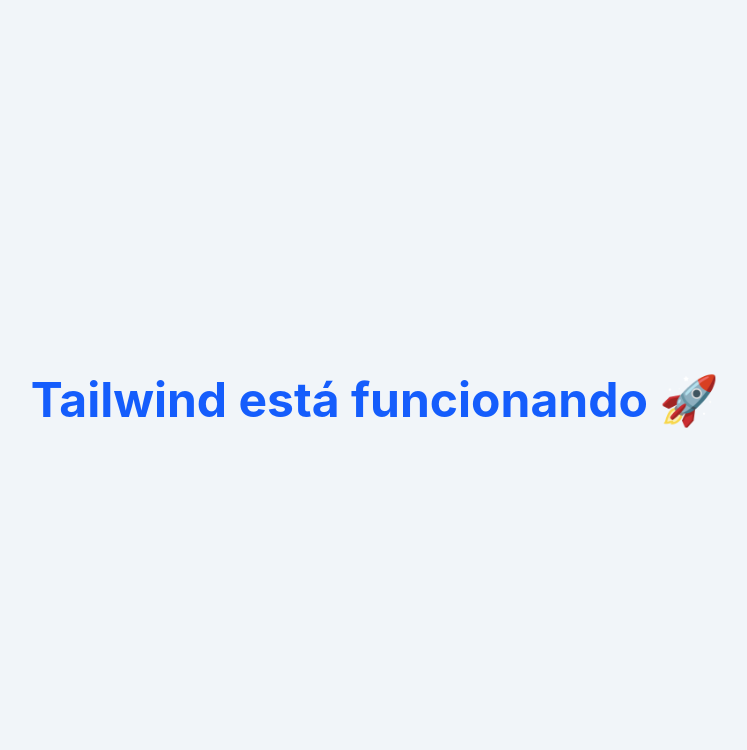
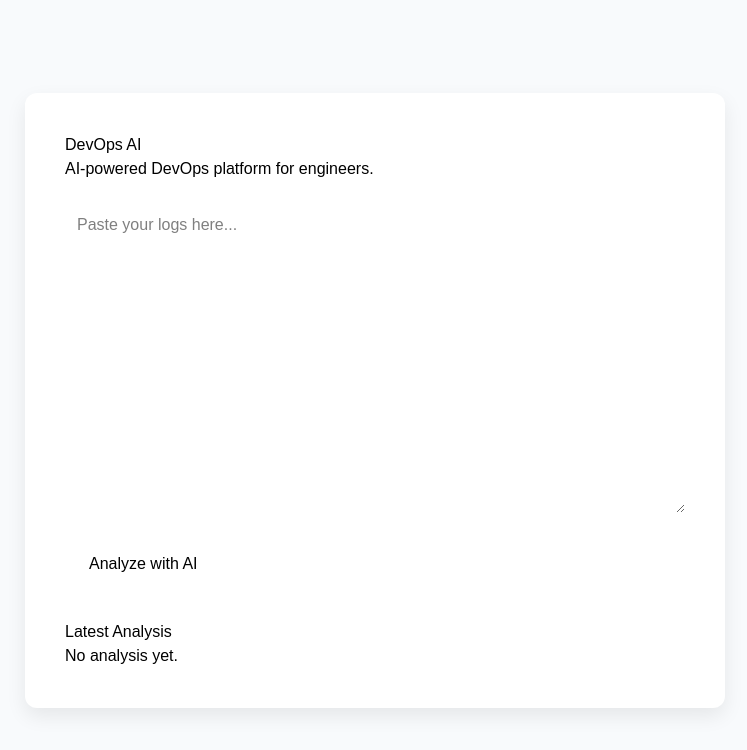
Before and after one commit to franvaarg/devops-ai, a React (Vite) app in the folder frontend/: page / in a window 1280 px wide. Shown: the top 750 px of the page, without its empty margins (265-1012 px from the left). Built offline with nearby package versions, Linux system fonts and the light colour scheme.

Commit message:
Configure Tailwind CSS

```diff
--- a/frontend/src/App.tsx
+++ b/frontend/src/App.tsx
@@ -1,11 +1,7 @@
+import Home from "./pages/Home";
+
 function App() {
-  return (
-    <div className="min-h-screen bg-slate-100 flex items-center justify-center">
-      <h1 className="text-5xl font-bold text-blue-600">
-        Tailwind está funcionando 🚀
-      </h1>
-    </div>
-  );
+  return <Home />;
 }
 
 export default App;
```
